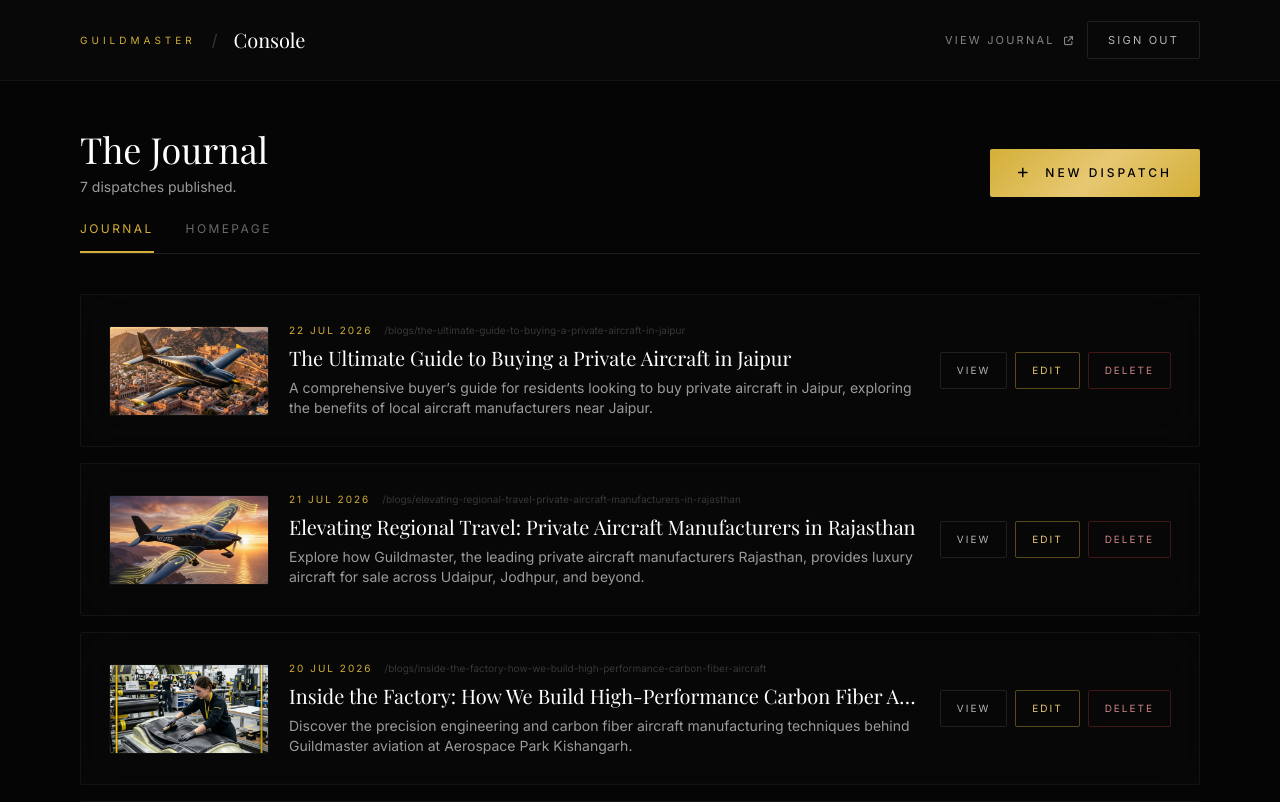
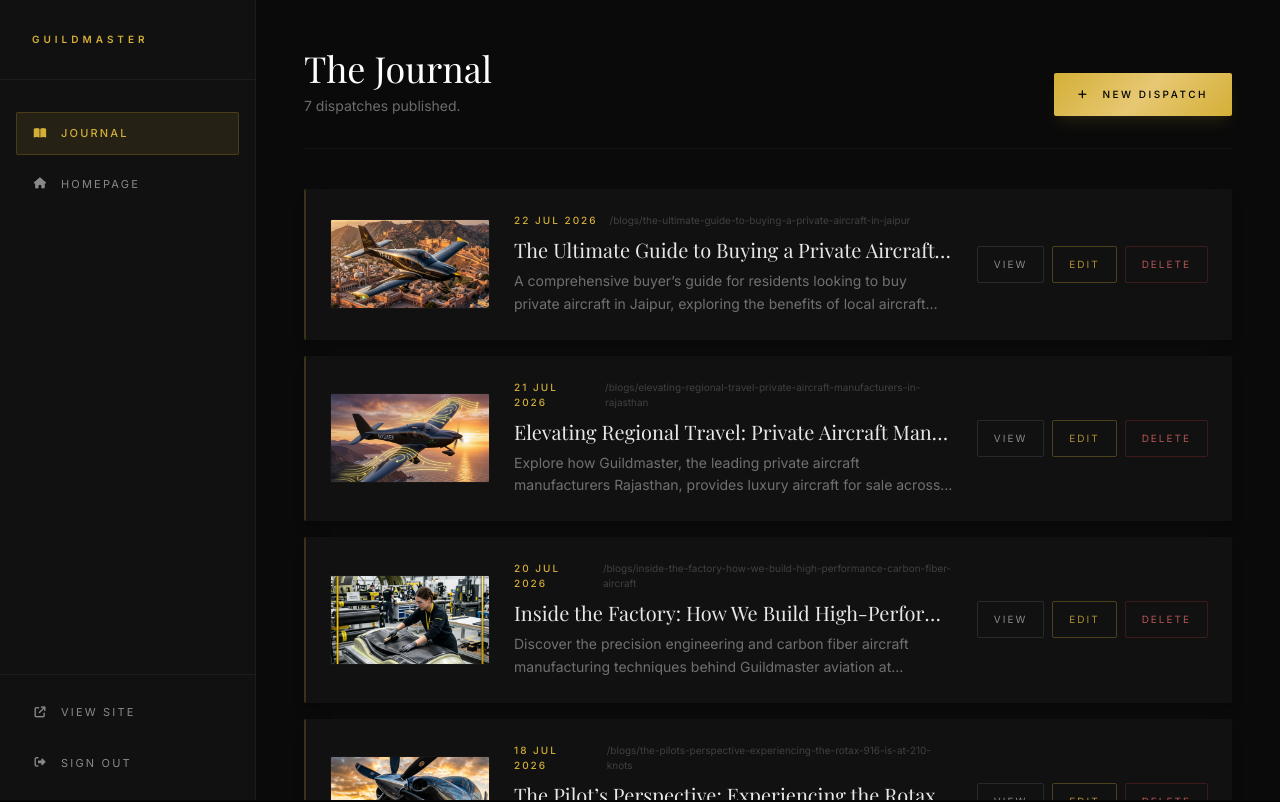
Before and after one commit to pawanharish2-del/guildmaster, a Next.js app: page /admin in a window 1280 px wide. Shown: the top 802 px of the page. Built offline with nearby package versions, Linux system fonts and the light colour scheme; no server answers; the database is empty; a web font is replaced by a local one.

Commit message:
Admin UI/UX Redesign - Implement professional sidebar and clean dark mode

```diff
--- a/components/admin/AdminDashboard.jsx
+++ b/components/admin/AdminDashboard.jsx
@@ -164,45 +164,65 @@
   }, [router]);
 
   return (
-    <div className="min-h-screen">
-      {/* ── Top bar ─────────────────────────────────────────────────────────── */}
-      <header className="border-b border-white/5 bg-bgSec/60 backdrop-blur sticky top-0 z-30">
-        <div className="max-w-[1200px] mx-auto px-6 md:px-10 h-20 flex items-center justify-between">
-          <div className="flex items-center gap-4">
-            <span className="text-gold text-[10px] uppercase tracking-[0.4em]">
+    <div className="flex h-screen bg-[#0a0a0a] text-white overflow-hidden font-sans">
+      {/* ── Sidebar ─────────────────────────────────────────────────────────── */}
+      <aside className="w-64 bg-[#111111] border-r border-white/5 flex flex-col justify-between shrink-0">
+        <div>
+          <div className="h-20 flex items-center px-8 border-b border-white/5">
+            <span className="text-gold text-[10px] uppercase tracking-[0.4em] font-semibold">
               Guildmaster
             </span>
-            <span className="text-white/20">/</span>
-            <span className="font-serif text-xl text-white">Console</span>
           </div>
-          <div className="flex items-center gap-3">
+          <nav className="p-4 space-y-2 mt-4">
+            <button
+              onClick={() => { setActiveTab('journal'); setMode('idle'); setNotice(null); }}
+              className={`w-full flex items-center gap-3 px-4 py-3 text-[11px] uppercase tracking-[0.2em] rounded-sm transition-all ${
+                activeTab === 'journal' ? 'bg-gold/10 text-gold font-medium border border-gold/20' : 'text-white/50 hover:bg-white/5 hover:text-white border border-transparent'
+              }`}
+            >
+              <i className="fa-solid fa-book-open w-4 text-center" /> Journal
+            </button>
+            <button
+              onClick={() => { setActiveTab('homepage'); setMode('idle'); setNotice(null); }}
+              className={`w-full flex items-center gap-3 px-4 py-3 text-[11px] uppercase tracking-[0.2em] rounded-sm transition-all ${
+                activeTab === 'homepage' ? 'bg-gold/10 text-gold font-medium border border-gold/20' : 'text-white/50 hover:bg-white/5 hover:text-white border border-transparent'
+              }`}
+            >
+              <i className="fa-solid fa-home w-4 text-center" /> Homepage
+            </button>
+          </nav>
+        </div>
+
+        <div className="p-4 border-t border-white/5">
           <a
-              href="/blogs"
+            href="/"
             target="_blank"
             rel="noreferrer"
-              className="text-white/50 hover:text-gold text-[11px] uppercase tracking-[0.2em] transition-colors hidden sm:inline"
+            className="w-full flex items-center gap-3 px-4 py-3 text-[11px] uppercase tracking-[0.2em] rounded-sm text-white/50 hover:bg-white/5 hover:text-white transition-all mb-2 border border-transparent"
           >
-              View Journal <i className="fa-solid fa-arrow-up-right-from-square ml-1 text-[9px]" />
+            <i className="fa-solid fa-arrow-up-right-from-square w-4 text-center" /> View Site
           </a>
           <button
             onClick={handleLogout}
             disabled={loggingOut}
-              className="border border-white/10 hover:border-gold/60 text-white/70 hover:text-white text-[11px] uppercase tracking-[0.2em] px-5 py-2.5 rounded-sm transition-colors disabled:opacity-40"
+            className="w-full flex items-center gap-3 px-4 py-3 text-[11px] uppercase tracking-[0.2em] rounded-sm text-white/50 hover:bg-red-500/10 hover:text-red-400 transition-all disabled:opacity-40 border border-transparent"
           >
-              {loggingOut ? 'Signing out…' : 'Sign out'}
+            <i className="fa-solid fa-sign-out-alt w-4 text-center" /> {loggingOut ? 'Signing out…' : 'Sign out'}
           </button>
         </div>
-        </div>
-      </header>
+      </aside>
 
-      <main className="max-w-[1200px] mx-auto px-6 md:px-10 py-12">
+      {/* ── Main Content Area ──────────────────────────────────────────────── */}
+      <main className="flex-1 overflow-y-auto bg-[#0a0a0a] relative">
+        <div className="max-w-[1200px] mx-auto px-8 lg:px-12 py-12">
+
           {/* ── Heading + primary action ──────────────────────────────────────── */}
-        <div className="flex flex-col sm:flex-row sm:items-end sm:justify-between gap-6 mb-6">
+          <div className="flex flex-col sm:flex-row sm:items-end sm:justify-between gap-6 mb-10 pb-8 border-b border-white/5">
             <div>
-            <h1 className="font-serif text-4xl text-white mb-2">
+              <h1 className="font-serif text-3xl md:text-4xl text-white mb-2">
                  {activeTab === 'journal' ? 'The Journal' : 'Homepage Configuration'}
               </h1>
-            <p className="text-muted text-sm">
+              <p className="text-white/40 text-sm">
                 {activeTab === 'journal' ? `${posts.length} ${posts.length === 1 ? 'dispatch' : 'dispatches'} published.` : 'Manage the content and images of your static homepage.'}
               </p>
             </div>
@@ -212,29 +232,11 @@
                   setMode('new');
                   setNotice(null);
                 }}
-              className="self-start sm:self-auto bg-gold-gradient text-black text-xs uppercase tracking-[0.25em] font-medium px-7 py-4 rounded-sm transition-opacity hover:opacity-90"
+                className="self-start sm:self-auto bg-gold-gradient text-black text-[10px] uppercase tracking-[0.25em] font-medium px-6 py-3.5 rounded-sm transition-all hover:opacity-90 shadow-lg shadow-gold/10 hover:shadow-gold/20"
               >
                 <i className="fa-solid fa-plus mr-2" /> New Dispatch
               </button>
             ) : null}
-        </div>
-
-        {/* ── Tabs ──────────────────────────────────────────────────────────── */}
-        <div className="flex gap-8 border-b border-white/10 mb-10">
-           <button
-             onClick={() => setActiveTab('journal')}
-             className={`pb-4 text-xs uppercase tracking-[0.2em] transition-colors relative ${activeTab === 'journal' ? 'text-gold' : 'text-white/40 hover:text-white/80'}`}
-           >
-             Journal
-             {activeTab === 'journal' && <div className="absolute bottom-0 left-0 w-full h-[2px] bg-gold" />}
-           </button>
-           <button
-             onClick={() => setActiveTab('homepage')}
-             className={`pb-4 text-xs uppercase tracking-[0.2em] transition-colors relative ${activeTab === 'homepage' ? 'text-gold' : 'text-white/40 hover:text-white/80'}`}
-           >
-             Homepage
-             {activeTab === 'homepage' && <div className="absolute bottom-0 left-0 w-full h-[2px] bg-gold" />}
-           </button>
           </div>
 
           {/* ── Flash notice ──────────────────────────────────────────────────── */}
@@ -272,10 +274,10 @@
 
           {/* ── List ──────────────────────────────────────────────────────────── */}
           {sorted.length === 0 ? (
-          <div className="glass rounded-sm p-16 text-center border-l-4 border-gold">
+            <div className="bg-[#111] border border-white/5 rounded-sm p-16 text-center shadow-2xl">
               <i className="fa-solid fa-plane text-gold/30 text-4xl -rotate-90 mb-6 block" />
               <h3 className="font-serif text-2xl text-white mb-3">No dispatches yet</h3>
-            <p className="text-muted text-sm max-w-md mx-auto">
+              <p className="text-white/40 text-sm max-w-md mx-auto">
                 Publish the first article to bring the Journal to life. It will appear
                 instantly on the public listing.
               </p>
@@ -288,11 +290,11 @@
                 return (
                   <article
                     key={post.id}
-                  className={`glass rounded-sm border-l-2 transition-colors ${
-                    isBeingEdited ? 'border-gold' : 'border-gold/20 hover:border-gold/50'
+                    className={`bg-[#111] rounded-sm transition-all duration-300 shadow-lg border-l-2 ${
+                      isBeingEdited ? 'border-gold shadow-gold/5 bg-[#141414]' : 'border-gold/20 hover:border-gold/50 hover:bg-[#141414]'
                     }`}
                   >
-                  <div className="p-6 md:p-7 flex flex-col md:flex-row md:items-center gap-5">
+                    <div className="p-5 md:p-6 flex flex-col md:flex-row md:items-center gap-6">
                       {/* thumb */}
                       <div className="w-full md:w-40 shrink-0 aspect-[16/9] rounded-sm overflow-hidden bg-black/40 border border-white/5">
                         {post.coverImage ? (
@@ -300,7 +302,7 @@
                           <img
                             src={post.coverImage}
                             alt={post.title}
-                          className="w-full h-full object-cover"
+                            className="w-full h-full object-cover transition-transform duration-700 hover:scale-105"
                           />
                         ) : (
                           <div className="w-full h-full flex items-center justify-center">
@@ -311,14 +313,14 @@
 
                       {/* meta */}
                       <div className="flex-grow min-w-0">
-                      <div className="flex items-center gap-3 mb-1.5">
-                        <span className="text-[10px] text-gold uppercase tracking-[0.2em]">
+                        <div className="flex items-center gap-3 mb-2">
+                          <span className="text-[10px] text-gold uppercase tracking-[0.2em] font-medium">
                             {formatDate(post.createdAt)}
                           </span>
                           <span className="text-white/20 text-[10px]">/blogs/{post.slug}</span>
                         </div>
-                      <h3 className="font-serif text-xl text-white truncate">{post.title}</h3>
-                      <p className="text-muted text-sm mt-1.5 line-clamp-2">{post.summary}</p>
+                        <h3 className="font-serif text-xl text-white/90 truncate">{post.title}</h3>
+                        <p className="text-white/40 text-sm mt-1.5 line-clamp-2 leading-relaxed">{post.summary}</p>
                       </div>
 
                       {/* actions */}
@@ -327,7 +329,7 @@
                           href={`/blogs/${post.slug}`}
                           target="_blank"
                           rel="noreferrer"
-                        className="text-center border border-white/10 hover:border-gold/60 text-white/70 hover:text-white text-[10px] uppercase tracking-[0.2em] px-4 py-2.5 rounded-sm transition-colors"
+                          className="text-center border border-white/10 hover:border-gold/50 text-white/50 hover:text-white text-[10px] uppercase tracking-[0.2em] px-4 py-2.5 rounded-sm transition-all hover:bg-white/5"
                           title="View"
                         >
                           View
@@ -341,14 +343,14 @@
                             }
                           }}
                           disabled={isBusy}
-                        className="border border-gold/40 hover:border-gold text-goldLight text-[10px] uppercase tracking-[0.2em] px-4 py-2.5 rounded-sm transition-colors disabled:opacity-40"
+                          className="border border-gold/30 hover:border-gold text-gold/80 hover:text-gold text-[10px] uppercase tracking-[0.2em] px-4 py-2.5 rounded-sm transition-all hover:bg-gold/5 disabled:opacity-40"
                         >
                           Edit
                         </button>
                         <button
                           onClick={() => handleDelete(post)}
                           disabled={isBusy}
-                        className="border border-red-500/25 hover:border-red-400/60 text-red-300/80 hover:text-red-200 text-[10px] uppercase tracking-[0.2em] px-4 py-2.5 rounded-sm transition-colors disabled:opacity-40"
+                          className="border border-red-500/20 hover:border-red-500/50 text-red-400/70 hover:text-red-300 text-[10px] uppercase tracking-[0.2em] px-4 py-2.5 rounded-sm transition-all hover:bg-red-500/5 disabled:opacity-40"
                         >
                           {isBusy ? '…' : 'Delete'}
                         </button>
@@ -361,6 +363,7 @@
           )}
             </>
           )}
+        </div>
       </main>
     </div>
   );
```
Also changed, not shown: components/admin/BlogForm.jsx (+8 -8 lines), components/admin/HomepageForm.jsx (+14 -14 lines). Lines whose indentation alone changed are shown as unchanged.
